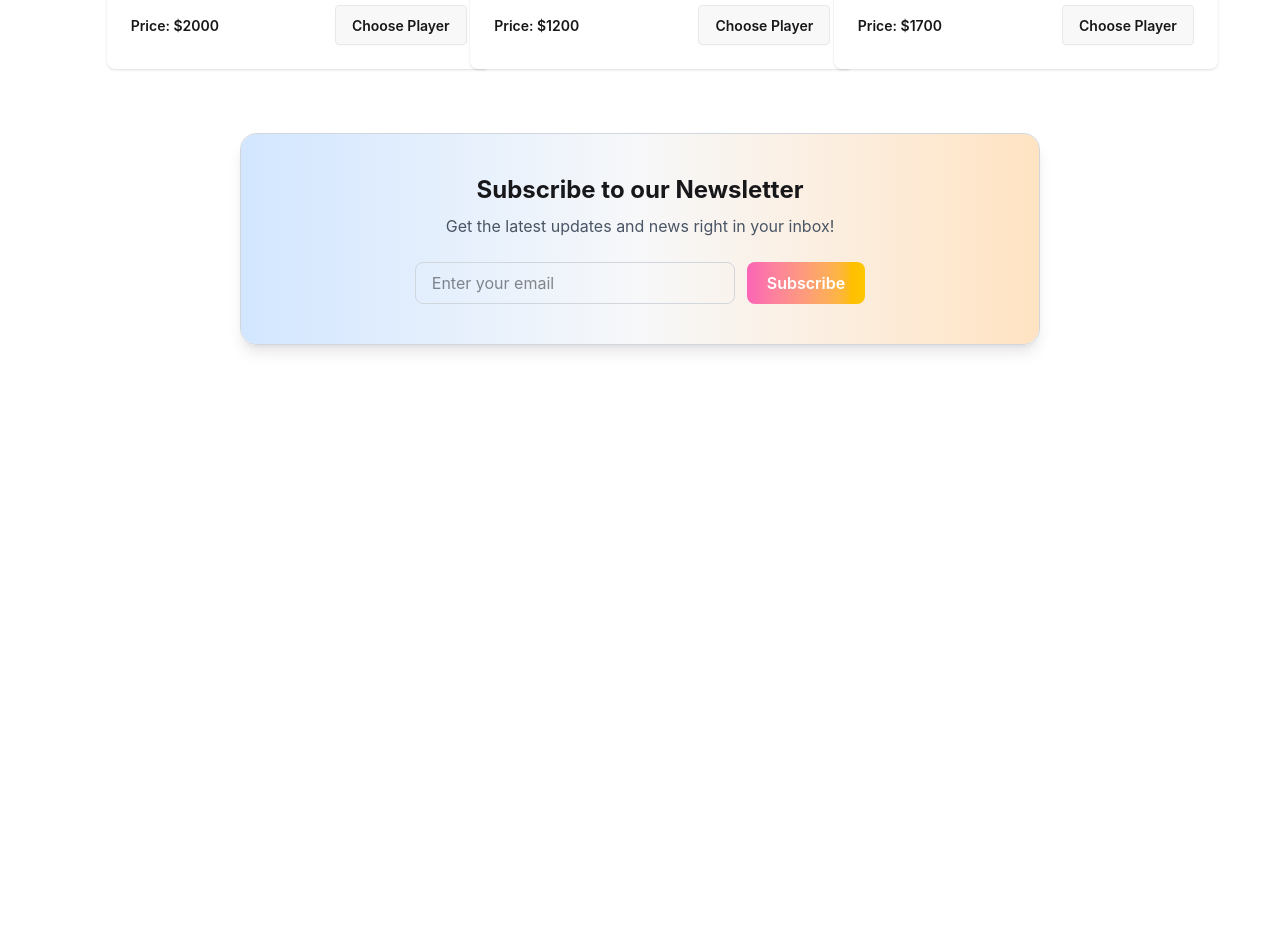
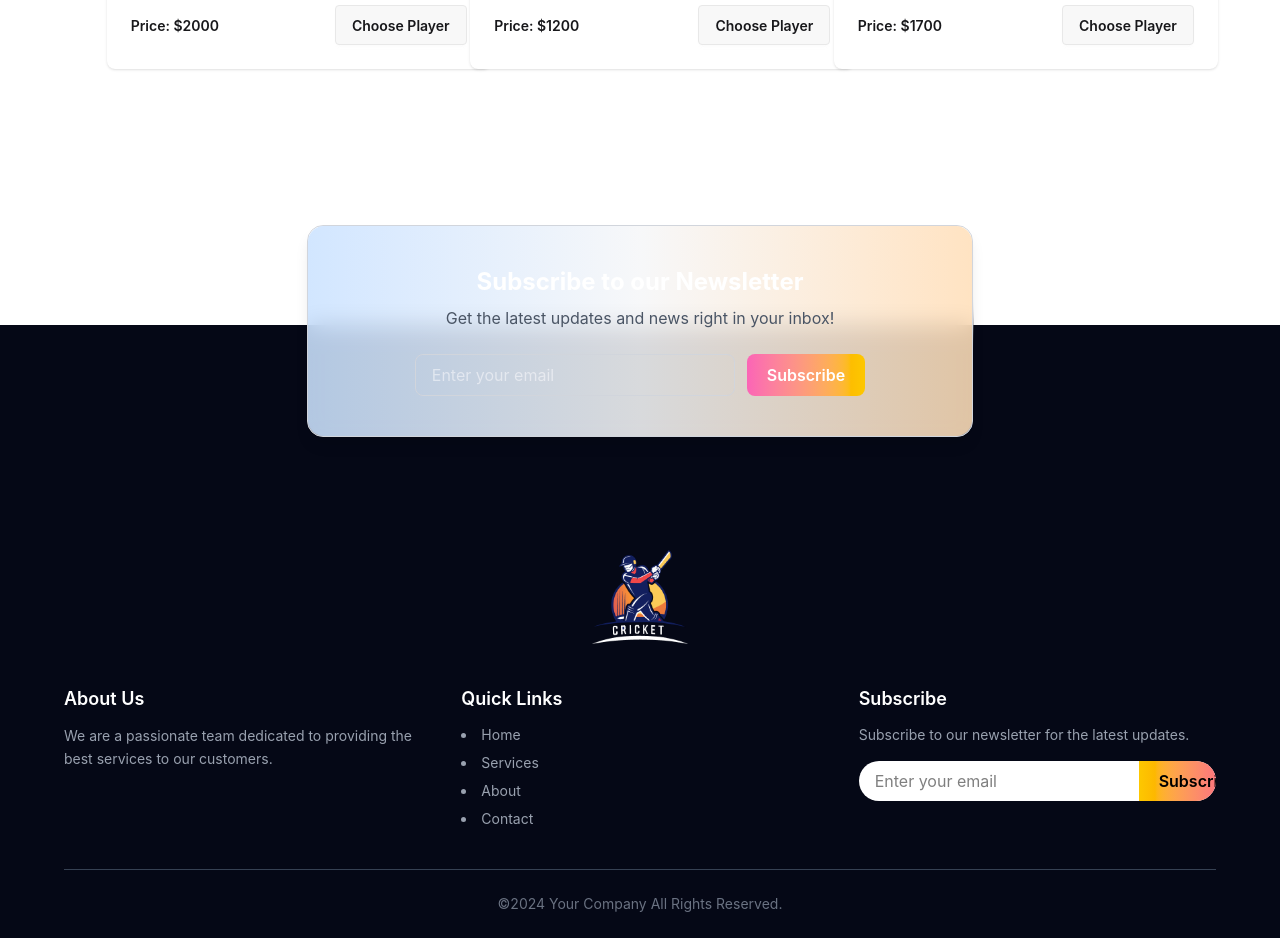
Before and after one commit to abutalha08/bpl-dream-11, a React (Vite) app: page / in a window 1280 px wide. Shown: the part 2960-3898 px from the top of the page. Before the commit the page ends 3305 px from the top, so only its background shows below. Built offline with nearby package versions, Linux system fonts and the light colour scheme.

Commit message:
Footer section created

```diff
--- a/src/App.jsx
+++ b/src/App.jsx
@@ -4,7 +4,8 @@ import './App.css'
 import Banner from './components/Banner/Banner'
 import Navbar from './components/Navbar/Navbar'
 import Players from './components/Players/Players';
-import NewsLetter from './components/NewsLetter/NewsLetter';
+
+import Footer from './components/Footer/Footer';
 
 
 const fetchPlayer = async () =>{
@@ -29,7 +30,7 @@ function App() {
 
     </Suspense>
 
-    <NewsLetter></NewsLetter>
+    <Footer></Footer>
     </>
   )
 }
--- a/src/components/AvailablePlayers/AvailablePlayers.jsx
+++ b/src/components/AvailablePlayers/AvailablePlayers.jsx
@@ -4,7 +4,7 @@ import PlayerCard from '../PlayerCard/PlayerCard';
 const AvailablePlayers = ({ playersData, coins, setCoins, selectedPlayers, setSelectedPlayers }) => {
     console.log(playersData)
     return (
-        <div className='grid grid-cols-1 md:grid-cols-2 lg:grid-cols-3 gap-6'>
+        <div className='grid grid-cols-1 md:grid-cols-2 lg:grid-cols-3 gap-6 mb-64'>
 
             {
                 playersData.map(player => <PlayerCard key={player.id} player={player} coins={coins} setCoins={setCoins} selectedPlayers={selectedPlayers} setSelectedPlayers={setSelectedPlayers} ></PlayerCard>)
--- /dev/null
+++ b/src/components/Footer/Footer.jsx
@@ -0,0 +1,76 @@
+import React from "react";
+
+import footerLogo from "../../assets/logo-footer.png";
+import NewsLetter from "../NewsLetter/NewsLetter";
+
+const Footer = () => {
+  return (
+    <footer className="relative bg-[#050816] text-white pt-56">
+
+        <div className="absolute left-1/2 -top-25 -translate-x-1/2 z-20">
+        <NewsLetter />
+      </div>
+
+
+      <div className="flex justify-center mb-10">
+        <img
+          src={footerLogo}
+          alt="logo"
+          className="w-24 h-24 object-contain"
+        />
+      </div>
+
+      <div className="max-w-6xl mx-auto grid grid-cols-1 md:grid-cols-3 gap-10 border-b border-gray-700 pb-10">
+        <div>
+          <h2 className="text-lg font-semibold mb-3">About Us</h2>
+          <p className="text-gray-400 text-sm leading-relaxed">
+            We are a passionate team dedicated to providing the best services
+            to our customers.
+          </p>
+        </div>
+
+        <div>
+          <h2 className="text-lg font-semibold mb-3">Quick Links</h2>
+          <ul className="space-y-2 text-gray-400 text-sm list-disc list-inside">
+            <li className="cursor-pointer hover:text-white transition">
+              Home
+            </li>
+            <li className="cursor-pointer hover:text-white transition">
+              Services
+            </li>
+            <li className="cursor-pointer hover:text-white transition">
+              About
+            </li>
+            <li className="cursor-pointer hover:text-white transition">
+              Contact
+            </li>
+          </ul>
+        </div>
+
+        <div>
+          <h2 className="text-lg font-semibold mb-3">Subscribe</h2>
+          <p className="text-gray-400 text-sm mb-4">
+            Subscribe to our newsletter for the latest updates.
+          </p>
+
+          <div className="flex items-center bg-white rounded-full overflow-hidden">
+            <input
+              type="email"
+              placeholder="Enter your email"
+              className="flex-1 px-4 py-2 text-black outline-none"
+            />
+            <button className="px-5 py-2 bg-linear-to-r from-yellow-400 to-pink-500 text-black font-semibold cursor-pointer hover:opacity-90 transition">
+              Subscribe
+            </button>
+          </div>
+        </div>
+      </div>
+
+      <div className="text-center text-gray-500 text-sm py-6">
+        ©2024 Your Company All Rights Reserved.
+      </div>
+    </footer>
+  );
+};
+
+export default Footer;
--- a/src/components/NewsLetter/NewsLetter.jsx
+++ b/src/components/NewsLetter/NewsLetter.jsx
@@ -9,7 +9,7 @@ const NewsLetter = () => {
       <div className="relative w-[800px] rounded-2xl border border-gray-300 bg-white/60 backdrop-blur-md shadow-lg p-10">
 
         {/* Gradient overlay */}
-        <div className="absolute inset-0 rounded-2xl bg-gradient-to-r from-blue-200 via-gray-100 to-orange-200 opacity-70"></div>
+        <div className="absolute inset-0 rounded-2xl bg-linear-to-r from-blue-200 via-gray-100 to-orange-200 opacity-70"></div>
 
         {/* Content */}
         <div className="relative z-10 text-center">
--- a/src/components/SelectedPlayers/SelectedPlayers.jsx
+++ b/src/components/SelectedPlayers/SelectedPlayers.jsx
@@ -15,7 +15,7 @@ const SelectedPlayers = ({ selectedPlayers, setSelectedPlayers, coins, setCoins
 
     return (
 
-        <div>
+        <div className='mb-64'>
 
             {selectedPlayers.length === 0 ? (<div className='space-y-4 '>
                 <p className="text-center text-gray-500 font-bold text-4xl">
```
